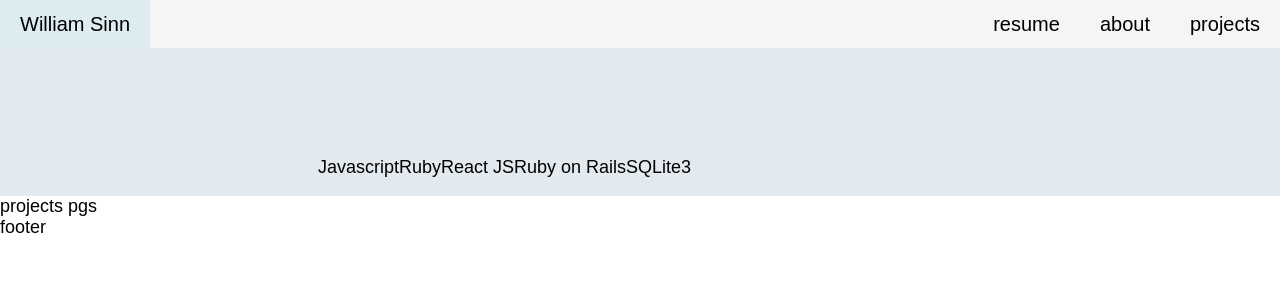
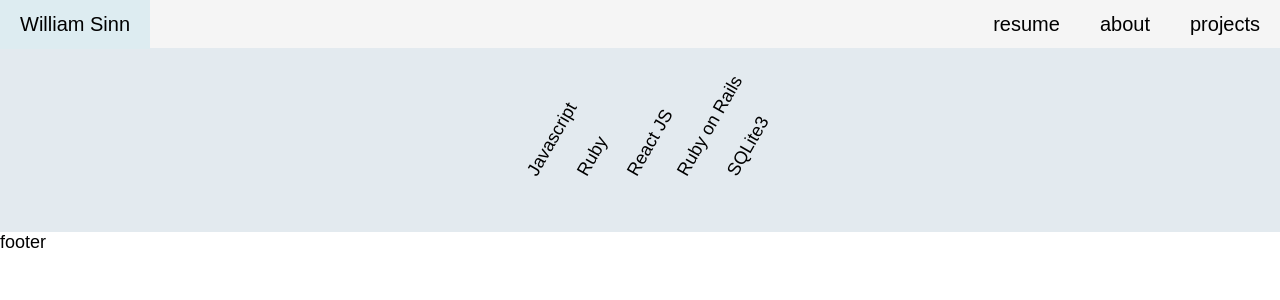
Before and after one commit to willsinn/ws-portfolio, a React (Create React App) app: page /projects in a window 1280 px wide. Shown: the top 300 px of the page. Built offline with nearby package versions, Linux system fonts and the light colour scheme; the HTML template or start-up script is replaced by a standard one.

Commit message:
add stack styles & REFACTOR

```diff
--- a/src/App.css
+++ b/src/App.css
@@ -78,3 +78,12 @@ li {
 .contacts-cont {
   width: 125px;
 }
+.tech-skills-cont {
+  margin: 24px 0;
+}
+.stack-list-item {
+  transform: rotate(-60deg);
+  width: 125px;
+  height: 100px;
+  margin-right: -75px;
+}
--- a/src/components/ProjectsPage.js
+++ b/src/components/ProjectsPage.js
@@ -6,8 +6,8 @@ const ProjectsPage = () => {
     const skills = stackList();
     if (skills && skills.length > 0) {
       return skills.map((skill) => (
-        <li key={`${skill.name}-id`}>
-          <div className="stack-list-item">{skill.name}</div>
+        <li key={`${skill.name}-id`} className="stack-list-item">
+          <div className="horz-wrap">{skill.name}</div>
         </li>
       ));
     }
@@ -18,9 +18,7 @@ const ProjectsPage = () => {
         <div className="tech-skills-cont">
           <ul className="stack-list">{renderSkills()}</ul>
         </div>
-        <div className="slogan-cont"></div>
       </div>
-      projects pgs
     </div>
   );
 };
```
